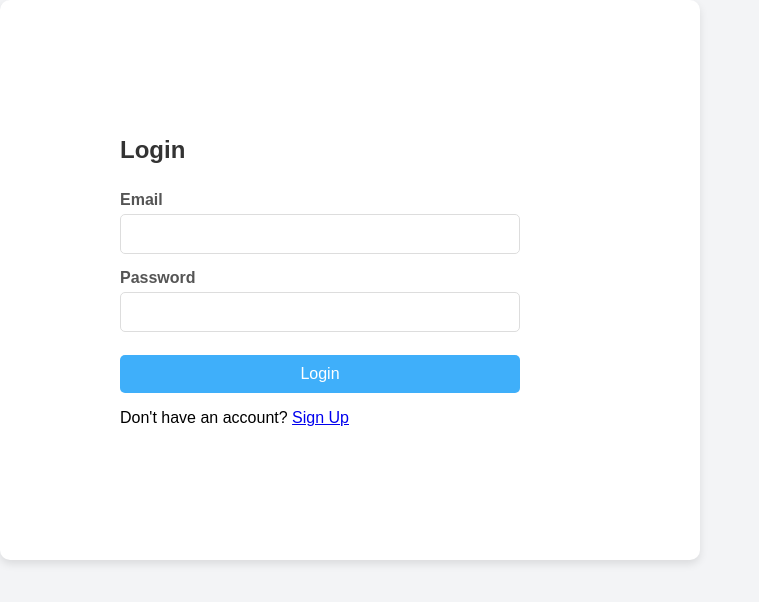
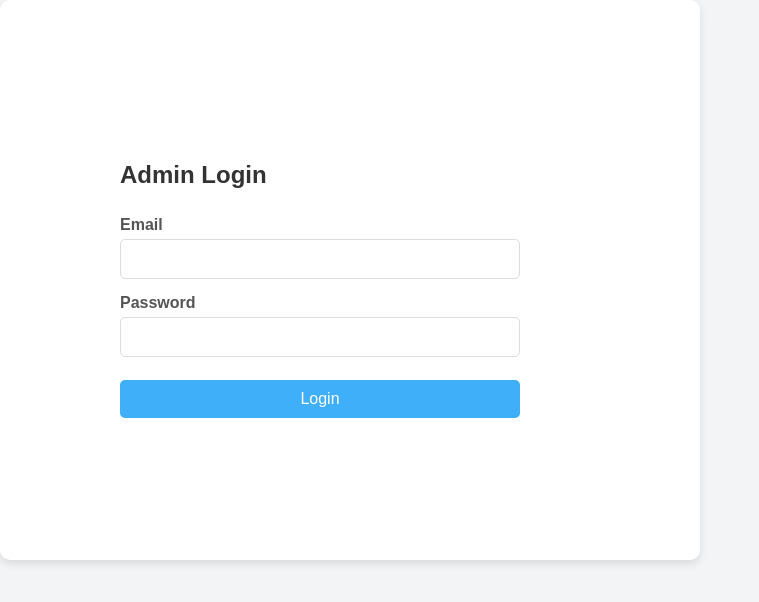
Before and after one commit to rahulg8454/BrightBolt, a React (Vite) app in the folder AdminFrontend/: page /logging in a window 1280 px wide. Shown: the top 602 px of the page, without its empty margins (0-759 px from the left). Built offline with nearby package versions, Linux system fonts and the light colour scheme; no server answers; the HTML template or start-up script is replaced by a standard one.

Commit message:
feat: remove sign up link from admin login page

```diff
--- a/AdminFrontend/src/pages/adminLogin.jsx
+++ b/AdminFrontend/src/pages/adminLogin.jsx
@@ -37,7 +37,7 @@ const LoginPage = () => {
     return (
         <div className="form-container">
             <div className="form">
-                <h2>Login</h2>
+                <h2>Admin Login</h2>
                 <form onSubmit={handleLogin}>
                     <div className="form-group">
                         <label htmlFor="email">Email</label>
@@ -63,7 +63,6 @@ const LoginPage = () => {
                     {successMessage && <p className="success-message">{successMessage}</p>}
                     <button type="submit">Login</button>
                 </form>
-                <p>Don't have an account? <a href="/Signup">Sign Up</a></p>
             </div>
         </div>
     );
```
